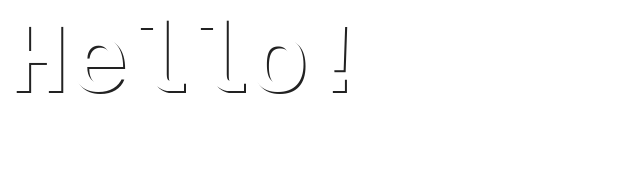
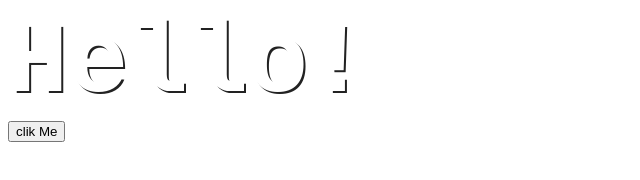
Before and after one commit to greytasarah/greytasarah.github.io, a plain HTML site: page index.html in a window 1280 px wide. Shown: the whole page, without its empty margins (0-640 px from the left). Drawn offline with Linux system fonts and the light colour scheme.

Commit message:
Warning message

```diff
--- a/index.html
+++ b/index.html
@@ -20,6 +20,9 @@
 window.alert("Hello I am Learning Javascript")//JavaScript goes here
 </script>
 
+<form>
+    <input type="button" value="clik Me" onclick="Warn();"/>
+</form>
 </body>
 
 </html>
```
